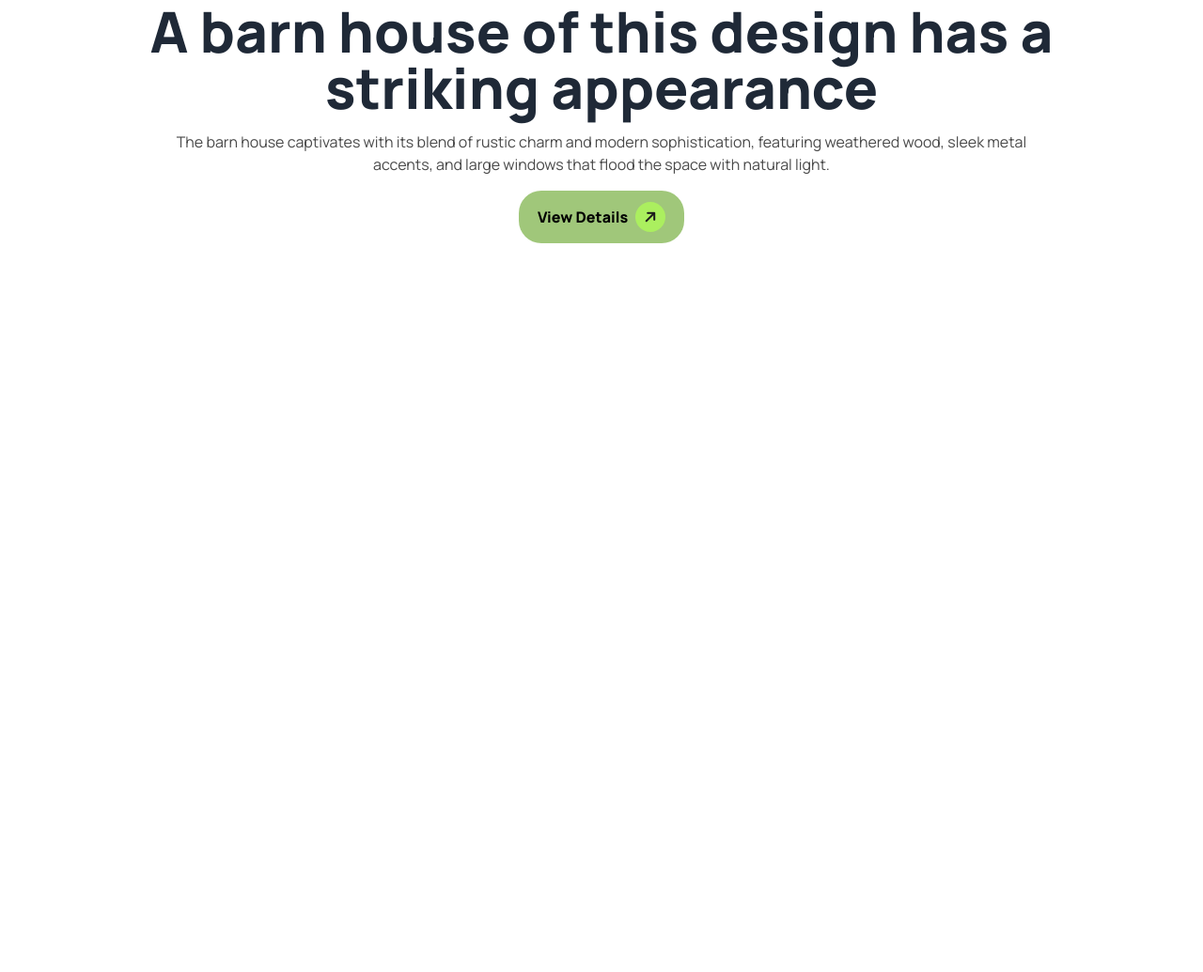
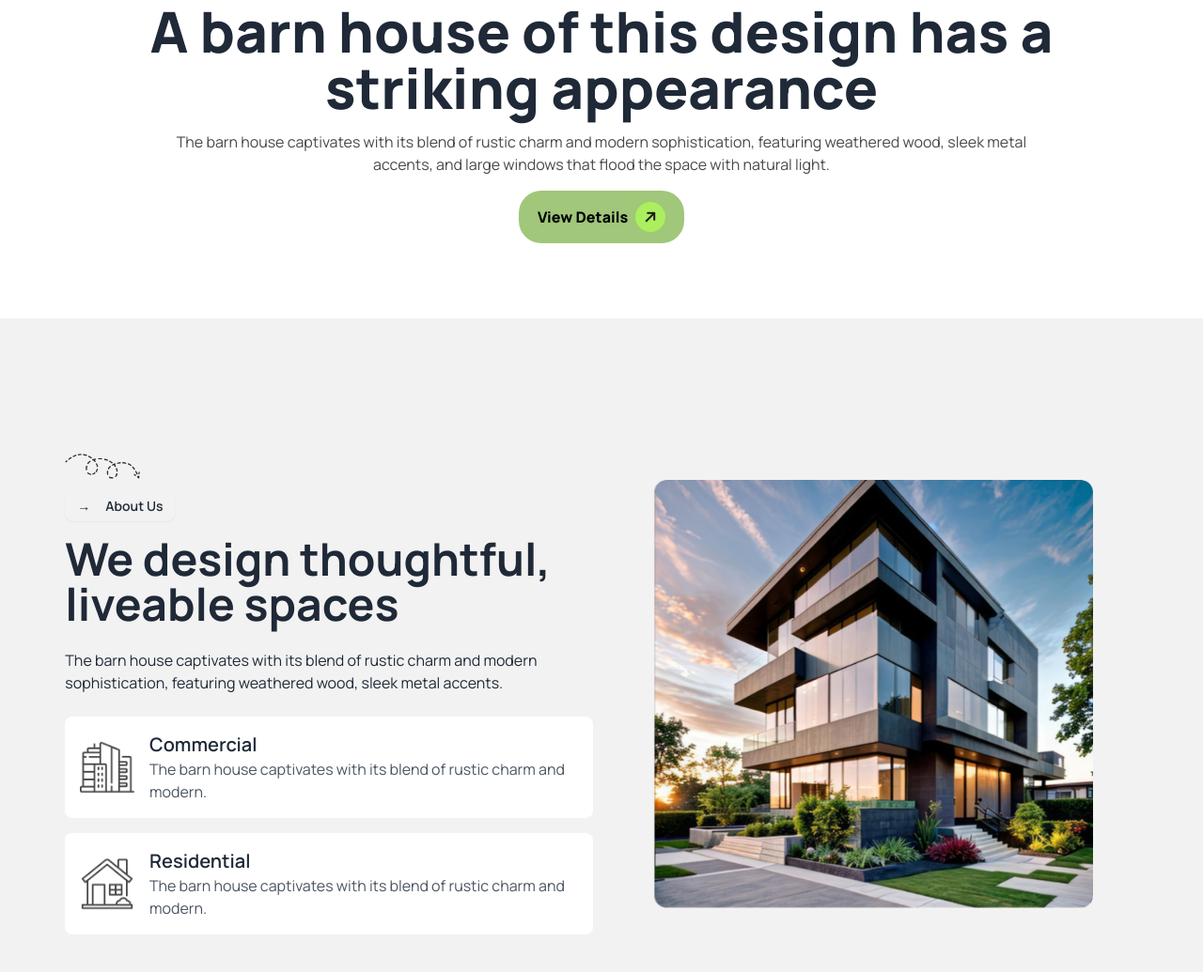
Before and after one commit to mrmoinbd/assignment-third-reset, a plain HTML site: page index.html in a window 1280 px wide. Shown: the part 443-1478 px from the top of the page at 94% size. Before the commit the page ends 800 px from the top, so only its background shows below. Drawn offline with nearby package versions, Linux system fonts and the light colour scheme.

Commit message:
added design thoughful section

```diff
--- a/index.html
+++ b/index.html
@@ -58,8 +58,7 @@
                 <i class="text-[#737373] fa-solid fa-bars"></i>
               </div>
             </div>
-                        <ul tabindex="0"
-                            class="menu menu-sm dropdown-content bg-base-100 rounded-box z-[1] mt-3 w-52 p-2 shadow">
+            <ul tabindex="0" class="menu menu-sm dropdown-content bg-base-100 rounded-box z-[1] mt-3 w-52 p-2 shadow">
               <li><a>Home</a></li>
               <li><a>Services</a></li>
               <li><a>Portfolio</a></li>
@@ -74,8 +73,7 @@
             <i class="fa-solid fa-cart-shopping"></i>
           </div>
 
-                    <div
-                        class="lg:flex md:flex hidden bg-[#ABEF5F] rounded-3xl font-bold p-1.5 m-2 items-center space-x-2">
+          <div class="lg:flex md:flex hidden bg-[#ABEF5F] rounded-3xl font-bold p-1.5 m-2 items-center space-x-2">
             <a class="">Book Consult</a>
             <div class="bg-[#1C1C1C] rounded-full -rotate-45 w-8 h-8 flex items-center justify-center">
               <i class="text-white fa-solid fa-arrow-right"></i>
@@ -97,7 +95,7 @@
         <p class="text-[#494949]">
           The barn house captivates with its blend of rustic charm and modern
           sophistication, featuring weathered wood, sleek metal <br>
-                    accents, and large  windows that flood the space with natural light.
+          accents, and large windows that flood the space with natural light.
         </p>
         <div
           class=" hover:bg-[#a0c77a] w-44 mx-auto flex bg-[#a0c77a] rounded-3xl font-bold p-3 m-2 items-center space-x-2">
@@ -110,7 +108,75 @@
     </section>
     <!-- banner section style end -->
   </header>
-    <main>
+
+  <main class="bg-base-200">
+    <!-- design thoughful section start -->
+    <section class="design-section lg:w-11/12 mx-auto">
+      <div class="hero min-h-screen mx-auto">
+        <div class="hero-content flex-col lg:flex-row items-center justify-evenly lg:p-12">
+          <div class="lg:w-1/2 text-center lg:text-start">
+            <div class="h-10 w-20 hidden lg:grid">
+              <img class="  " src="./assets/Vector.png" alt="" />
+            </div>
+            <div class="mb-4">
+              <button class="btn btn-sm bg-white rounded-3xl">
+                <span class="mr-2">→</span> About Us
+              </button>
+            </div>
+            <h1 class="lg:text-5xl text-2xl font-bold">
+              We design thoughtful,<br />
+              liveable spaces
+            </h1>
+            <p class="py-6">
+              The barn house captivates with its blend of rustic charm and
+              modern sophistication, featuring weathered wood, sleek metal
+              accents.
+            </p>
+            <!-- Cards start-->
+            <div class="space-y-4">
+              <!-- card one  -->
+              <div class="bg-white rounded-lg p-4 flex items-center space-x-4">
+                <div class="text-gray-700">
+                  <img src="./assets/commercial.png" alt="" />
+                </div>
+                <div>
+                  <h2 class="text-xl font-semibold text-gray-800">
+                    Commercial
+                  </h2>
+                  <p class="text-gray-600 text-base">
+                    The barn house captivates with its blend of rustic charm
+                    and modern.
+                  </p>
+                </div>
+              </div>
+              <!-- card one  end-->
+
+              <!-- card two  -->
+              <div class="bg-white rounded-lg p-4 flex items-center space-x-4">
+                <div class="text-gray-700">
+                  <img src="./assets/residential.png" alt="" />
+                </div>
+                <div>
+                  <h2 class="text-xl font-semibold text-gray-800">
+                    Residential
+                  </h2>
+                  <p class="text-gray-600 text-1 text-base">
+                    The barn house captivates with its blend of rustic charm
+                    and modern.
+                  </p>
+                </div>
+              </div>
+              <!-- card two end -->
+            </div>
+            <!-- cards end -->
+          </div>
+          <div class="lg:w-1/2 lg:p-12">
+            <img src="./assets/Rectangle.png" class="rounded-lg" />
+          </div>
+        </div>
+      </div>
+    </section>
+    <!-- design thoughful section end -->
 
   </main>
   <footer>
```
Lines whose indentation alone changed are shown as unchanged.
